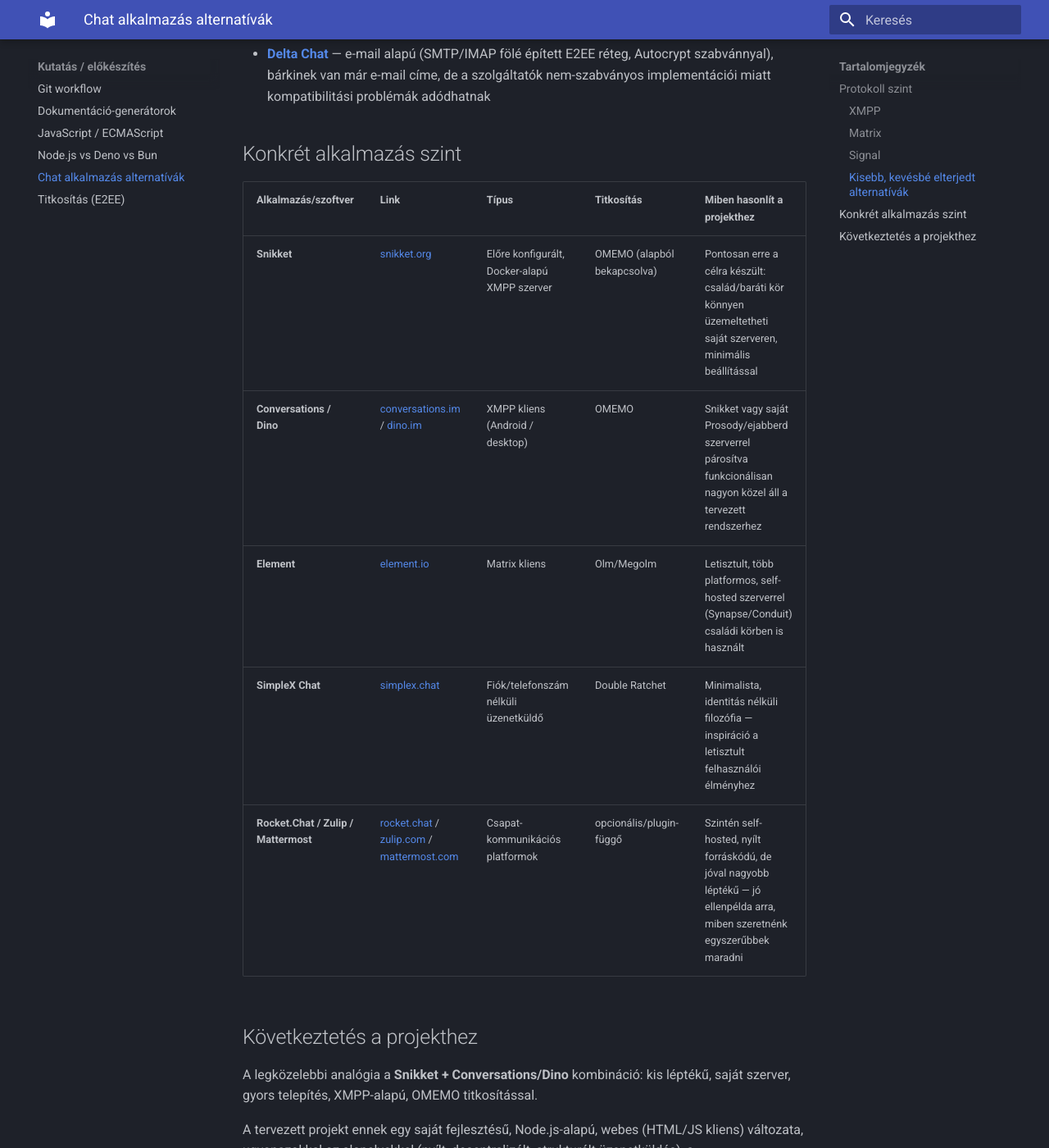
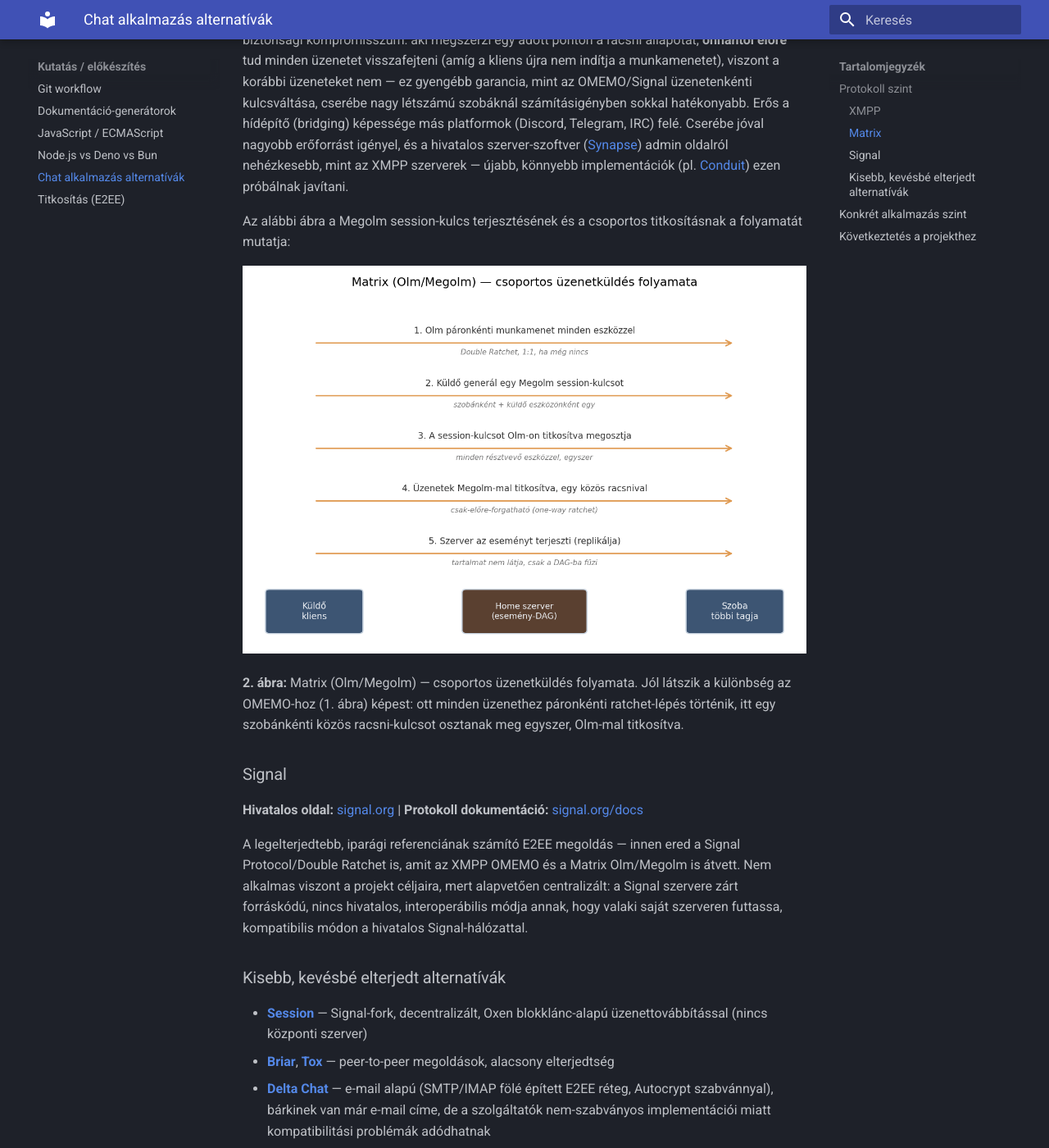
Before and after one commit to NDominikViktor/szak_gyak, an MkDocs documentation site: the page built from docs/research/chat-alternatives.md, in a window 1280 px wide and 1400 px high, scrolled down 1972 px. Shown: the whole window at 82% size. Built offline with MkDocs 1.6.1 and Material for MkDocs 9.7.7, drawn with Linux system fonts in a browser that asks for light colours; some of the changed text lies outside the part shown.

Commit message:
docs: add OMEMO and Matrix protocol communication diagrams

```diff
--- a/docs/research/chat-alternatives.md
+++ b/docs/research/chat-alternatives.md
@@ -47,6 +47,13 @@
 Népszerű szerver-implementációk: [Prosody](https://prosody.im/),
 [ejabberd](https://www.ejabberd.im/).
 
+Az alábbi ábra a fent leírt lépéseket foglalja össze folyamat szinten:
+
+![OMEMO üzenetküldési folyamat](omemo-flow-diagram.png)
+
+**1. ábra:** OMEMO (XMPP) — üzenetküldés folyamata a kulcscsomag
+publikálásától az első titkosított üzenetig.
+
 ### Matrix
 
 **Hivatalos oldal:** [matrix.org](https://matrix.org/) | **Specifikáció:**
@@ -75,6 +82,16 @@
 ([Synapse](https://github.com/element-hq/synapse)) admin oldalról
 nehézkesebb, mint az XMPP szerverek — újabb, könnyebb implementációk
 (pl. [Conduit](https://conduit.rs/)) ezen próbálnak javítani.
+
+Az alábbi ábra a Megolm session-kulcs terjesztésének és a csoportos
+titkosításnak a folyamatát mutatja:
+
+![Matrix Olm/Megolm üzenetküldési folyamat](matrix-flow-diagram.png)
+
+**2. ábra:** Matrix (Olm/Megolm) — csoportos üzenetküldés folyamata.
+Jól látszik a különbség az OMEMO-hoz (1. ábra) képest: ott minden
+üzenethez páronkénti ratchet-lépés történik, itt egy szobánkénti közös
+racsni-kulcsot osztanak meg egyszer, Olm-mal titkosítva.
 
 ### Signal
 
```
Also changed, not shown: docs/research/matrix-flow-diagram.png (added), docs/research/omemo-flow-diagram.png (added).
